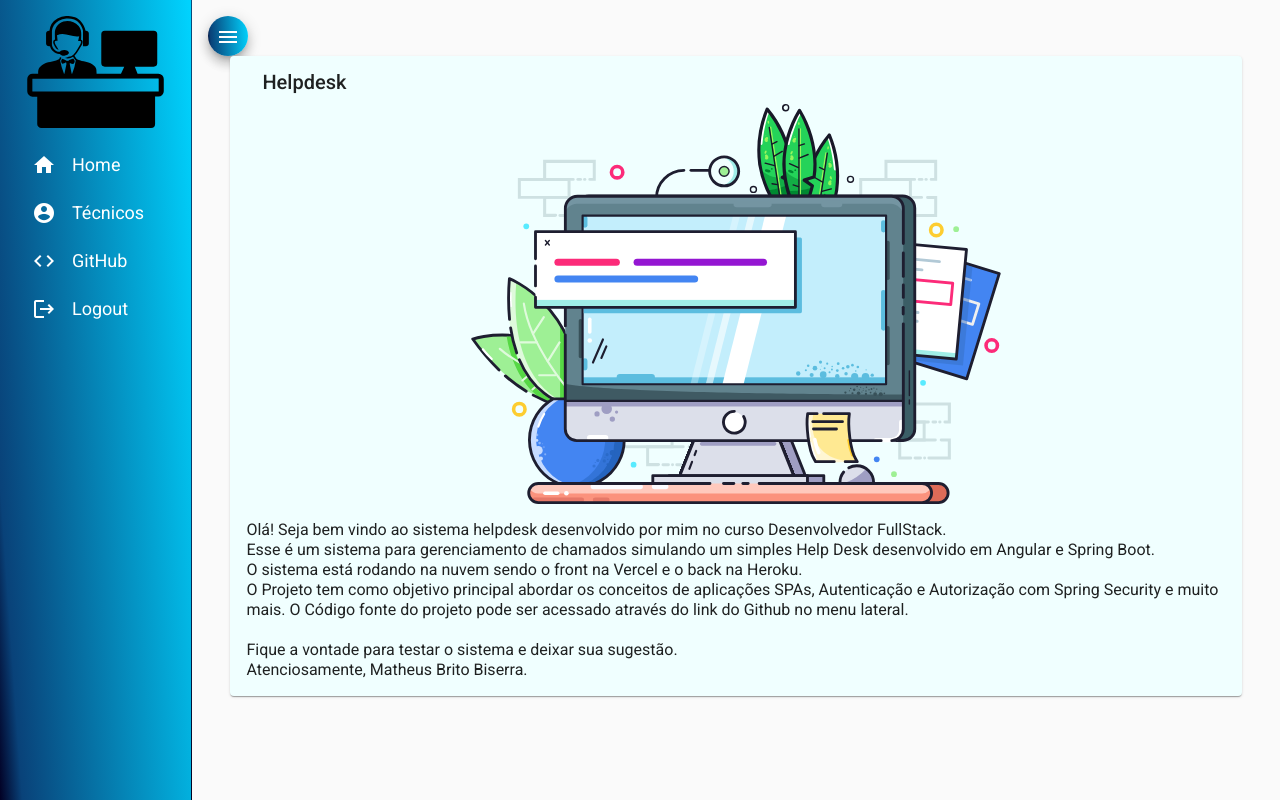
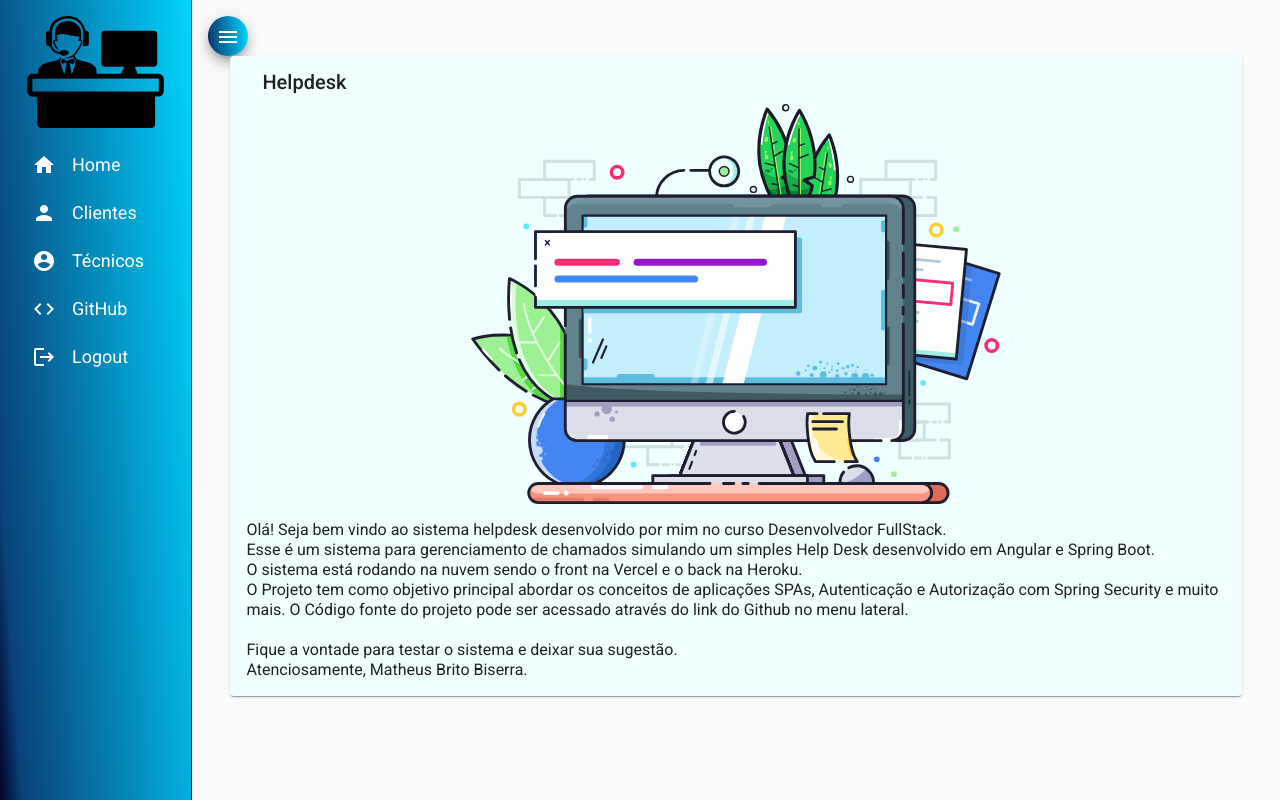
Before and after one commit to MatheusBrito21/Helpdesk_frontend, an Angular app: page /home in a window 1280 px wide. Both pictures are taken after a click on the button "menu". Built offline with nearby package versions, Linux system fonts and the light colour scheme.

Commit message:
Icone Cliente componente NAV

```diff
--- a/src/app/components/nav/nav.component.html
+++ b/src/app/components/nav/nav.component.html
@@ -6,6 +6,10 @@
             <i class="material-icons">home</i>
             Home
         </a>
+        <a mat-list-item routerLink="/">
+          <i class="material-icons">person</i>
+          Clientes
+      </a>
         <a mat-list-item routerLink="/">
             <i class="material-icons">account_circle</i>
             Técnicos
```
